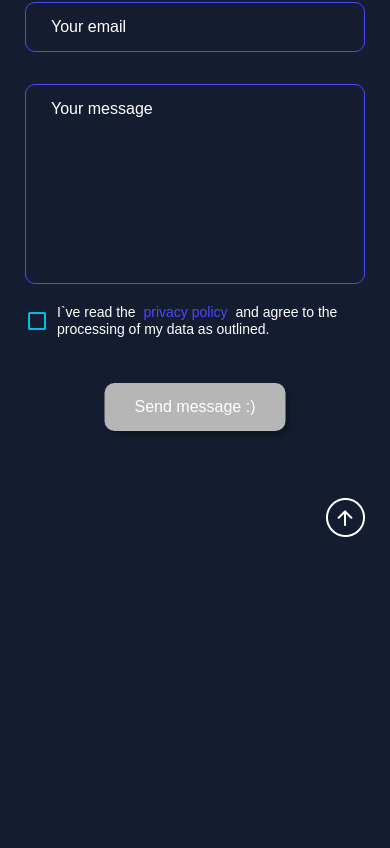
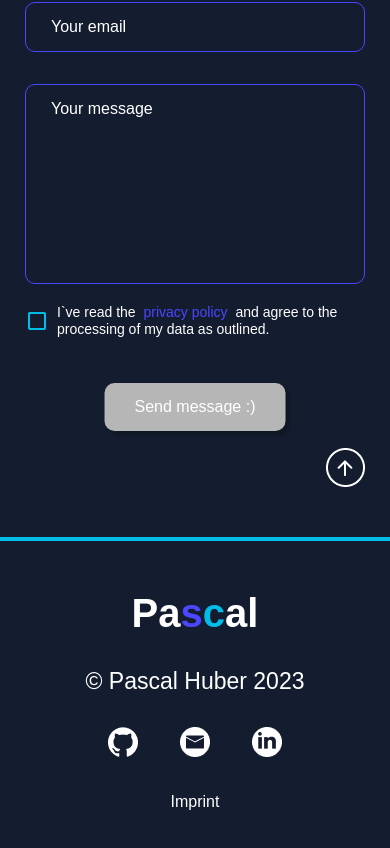
Before and after one commit to HuberPascal/myPortfolio, an Angular app: page / in a window 390 px wide. Shown: the part 5730-6578 px from the top of the page. Before the commit the page ends 6367 px from the top, so only its background shows below. Built offline with nearby package versions, Linux system fonts and the light colour scheme.

Commit message:
footer responsive design

```diff
--- a/src/app/app.component.html
+++ b/src/app/app.component.html
@@ -2,4 +2,4 @@
 
 <router-outlet></router-outlet>
 
-<!-- <app-footer></app-footer> -->
+<app-footer></app-footer>
--- a/src/app/contact/contact.component.scss
+++ b/src/app/contact/contact.component.scss
@@ -53,12 +53,15 @@ span {
 #contact {
   color: var(--white);
   font-family: "Poppins", sans-serif;
-  // padding-top: 138px;
   padding-bottom: 300px;
   background-color: var(--dark-blue);
   box-sizing: border-box;
   height: auto;
   position: relative;
+
+  @media (max-width: 500px) {
+    padding-bottom: 200px;
+  }
 }
 
 .blue-line {
@@ -128,4 +131,8 @@ span {
   @media (max-width: 1050px) {
     right: 25px;
   }
+
+  @media (max-width: 500px) {
+    bottom: 50px;
+  }
 }
--- a/src/app/footer/footer.component.html
+++ b/src/app/footer/footer.component.html
@@ -1,15 +1,12 @@
-<div class="footer-container">
+<footer>
   <div class="footer">
     <div class="footer-logo-container">
-      <!-- <a href="#">
-        <img src="../../assets/image/logo/headerLogo.svg" alt="" />
-      </a> -->
       <div id="Logo" (click)="scrollToTop()">
         Pa<span class="first-letter">s</span
         ><span class="second-letter">c</span>al
       </div>
-      <div>
-        <a routerLink="/imprint">Impressum</a>
+      <div class="imprint-top">
+        <a routerLink="/imprint">Imprint</a>
       </div>
     </div>
     <div>
@@ -38,5 +35,8 @@
         />
       </a>
     </div>
+    <div class="imprint-bottom">
+      <a routerLink="/imprint">Imprint</a>
+    </div>
   </div>
-</div>
+</footer>
--- a/src/app/footer/footer.component.scss
+++ b/src/app/footer/footer.component.scss
@@ -4,14 +4,16 @@ p {
   color: var(--white);
 }
 
-.footer-container {
+footer {
   color: #fff;
   font-family: "Poppins", sans-serif;
   background-color: var(--dark-blue);
   box-sizing: border-box;
-  height: 291px;
   border-top: 4px solid var(--blue-light);
-  padding: 0 100px;
+
+  @media (max-width: 1050px) {
+    height: 100%;
+  }
 }
 
 .footer {
@@ -19,6 +21,17 @@ p {
   display: flex;
   justify-content: space-between;
   align-items: center;
+  padding: 120px 100px;
+
+  @media (max-width: 1050px) {
+    gap: 32px;
+    padding: 120px 25px;
+  }
+
+  @media (max-width: 800px) {
+    flex-direction: column;
+    padding: 50px 0;
+  }
 }
 
 .footer-logo-container {
@@ -51,6 +64,10 @@ p {
       transform: scale(1.3);
     }
   }
+
+  @media (max-width: 1050px) {
+    gap: 42px;
+  }
 }
 
 #Logo {
@@ -68,3 +85,25 @@ p {
     color: var(--blue-light);
   }
 }
+
+.imprint-top {
+  display: block;
+
+  @media (max-width: 800px) {
+    display: none;
+  }
+}
+
+.imprint-bottom {
+  display: none;
+
+  a {
+    text-decoration: none;
+    color: var(--white);
+    cursor: pointer;
+  }
+
+  @media (max-width: 800px) {
+    display: inline-block;
+  }
+}
```
